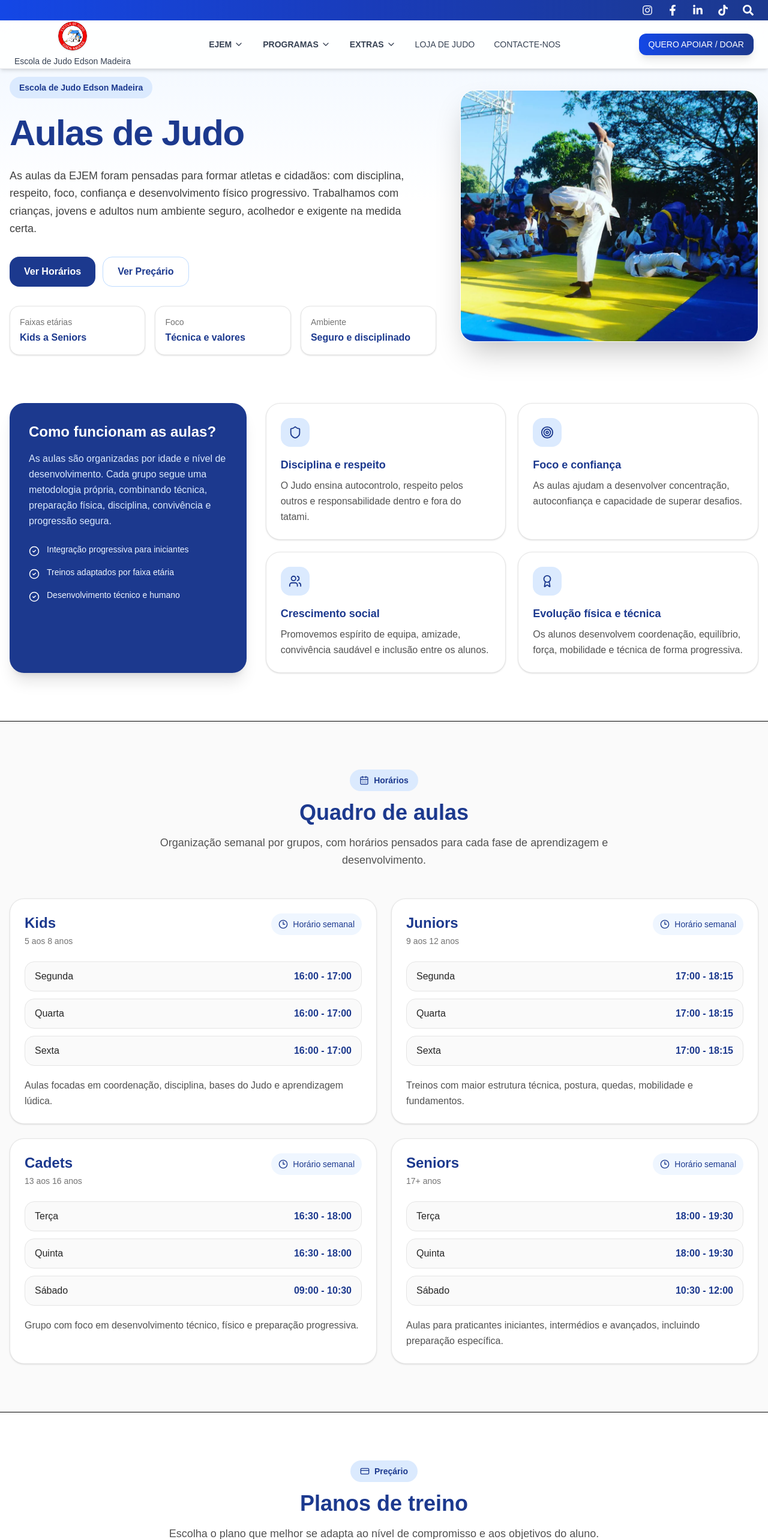
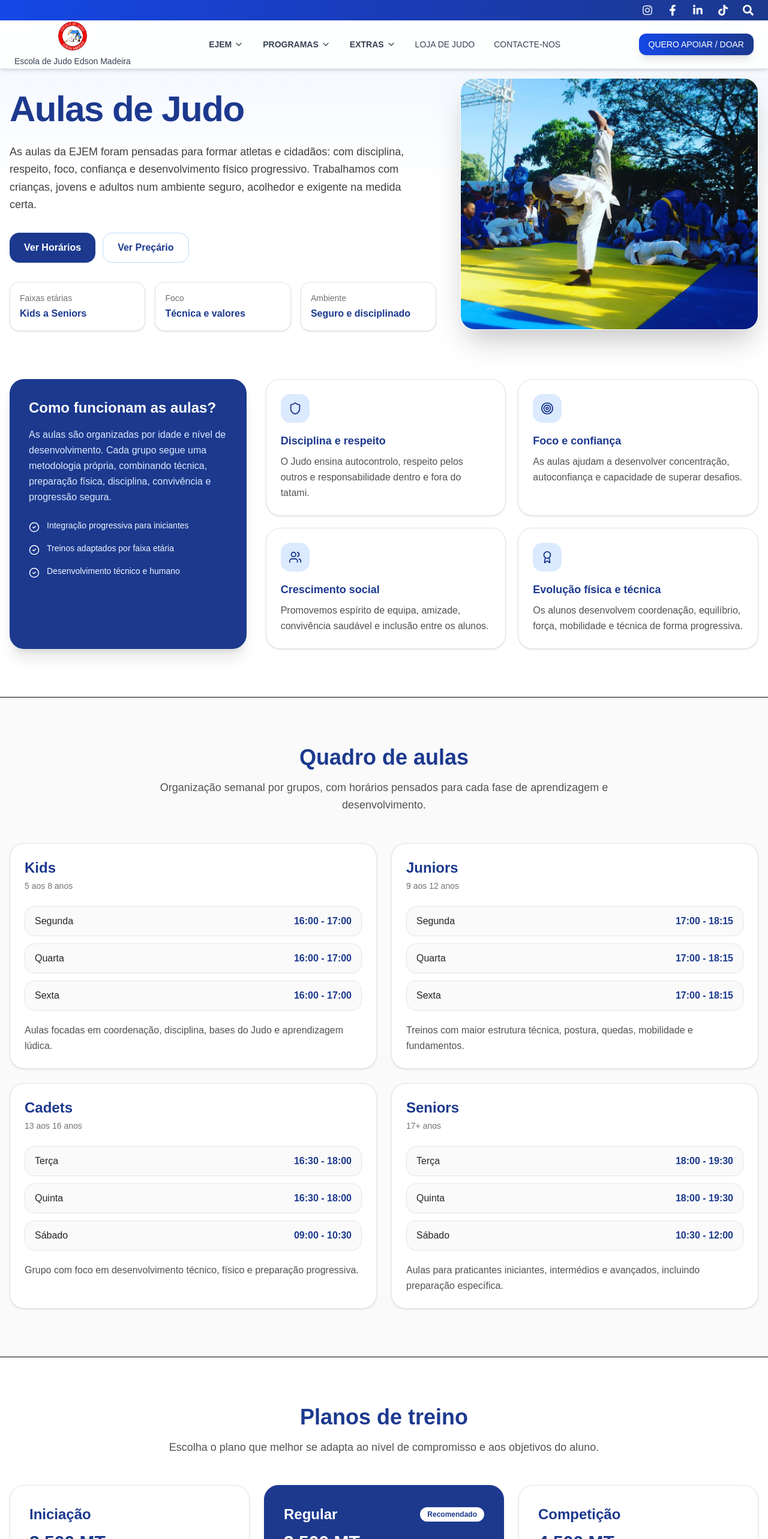
Before and after one commit to NiltonNovele/escola-de-judo-edson-madeira, a Next.js app: page /aulas in a window 1280 px wide. Shown: the top 2566 px of the page at 60% size. Built offline with nearby package versions, Linux system fonts and the light colour scheme.

Commit message:
update Aulas de Judo page

```diff
--- a/src/pages/aulas.tsx
+++ b/src/pages/aulas.tsx
@@ -128,11 +128,8 @@ export default function AulasPage() {
       <section className="pt-28 sm:pt-32 pb-14 sm:pb-20 px-4 bg-gradient-to-b from-blue-50 via-white to-white">
         <div className="max-w-7xl mx-auto grid grid-cols-1 lg:grid-cols-12 gap-10 items-center">
           <div className="lg:col-span-7">
-            <div className="inline-flex items-center rounded-full bg-blue-100 text-blue-900 px-4 py-2 text-sm font-semibold mb-5">
-              Escola de Judo Edson Madeira
-            </div>
 
-            <h1 className="text-4xl sm:text-5xl lg:text-6xl font-extrabold text-blue-900 tracking-tight leading-tight">
+            <h1 className="mt-4 text-4xl sm:text-5xl lg:text-6xl font-extrabold text-blue-900 tracking-tight leading-tight">
               Aulas de Judo
             </h1>
 
@@ -248,10 +245,6 @@ export default function AulasPage() {
       <section id="horarios" className="py-16 sm:py-20 px-4 bg-neutral-50 border-y">
         <div className="max-w-7xl mx-auto">
           <div className="text-center max-w-3xl mx-auto">
-            <div className="inline-flex items-center gap-2 rounded-full bg-blue-100 text-blue-900 px-4 py-2 text-sm font-semibold mb-4">
-              <CalendarDays size={16} />
-              Horários
-            </div>
             <h2 className="text-3xl sm:text-4xl font-extrabold text-blue-900">
               Quadro de aulas
             </h2>
@@ -273,10 +266,6 @@ export default function AulasPage() {
                     <p className="text-sm text-neutral-500 mt-1">{group.ages}</p>
                   </div>
 
-                  <div className="inline-flex items-center gap-2 rounded-full bg-blue-50 text-blue-900 px-3 py-2 text-sm font-medium">
-                    <Clock3 size={16} />
-                    Horário semanal
-                  </div>
                 </div>
 
                 <div className="mt-6 space-y-3">
@@ -304,10 +293,6 @@ export default function AulasPage() {
       <section id="precos" className="py-16 sm:py-20 px-4">
         <div className="max-w-7xl mx-auto">
           <div className="text-center max-w-3xl mx-auto">
-            <div className="inline-flex items-center gap-2 rounded-full bg-blue-100 text-blue-900 px-4 py-2 text-sm font-semibold mb-4">
-              <CreditCard size={16} />
-              Preçário
-            </div>
             <h2 className="text-3xl sm:text-4xl font-extrabold text-blue-900">
               Planos de treino
             </h2>
```
